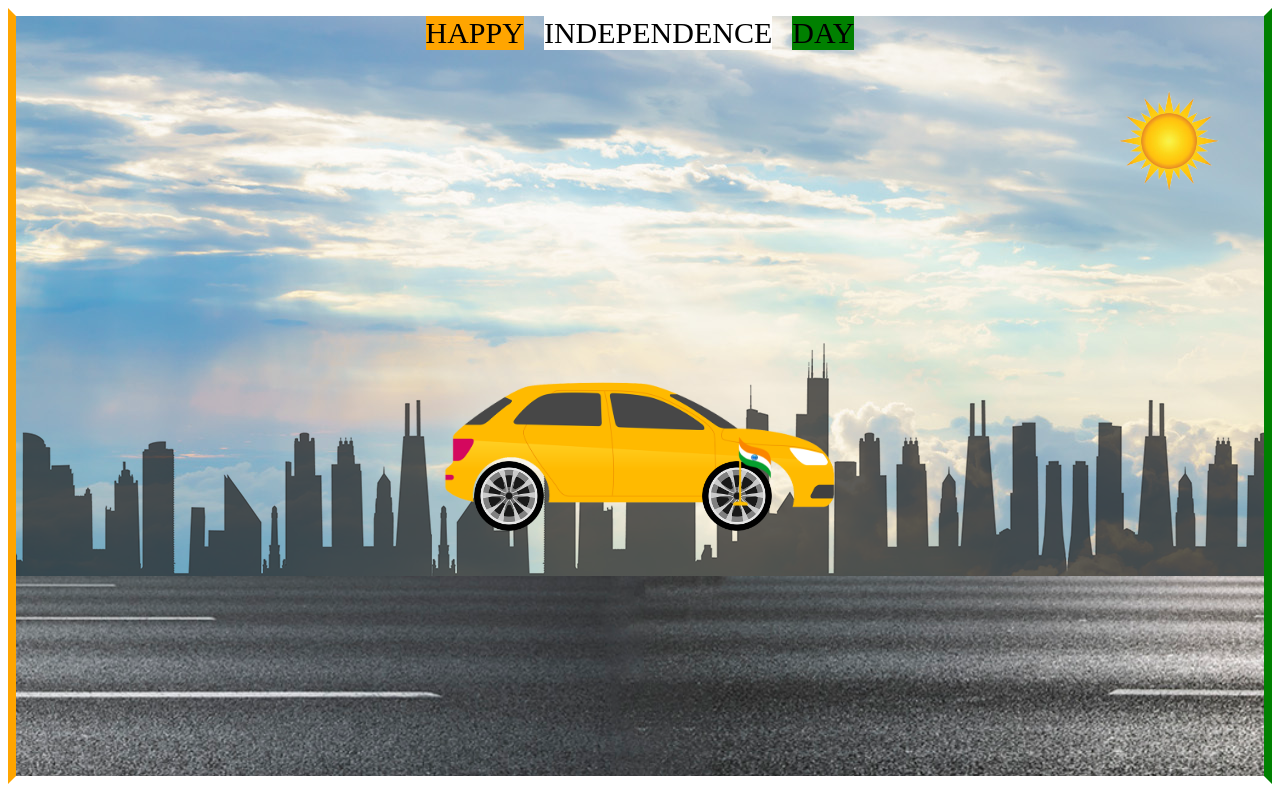
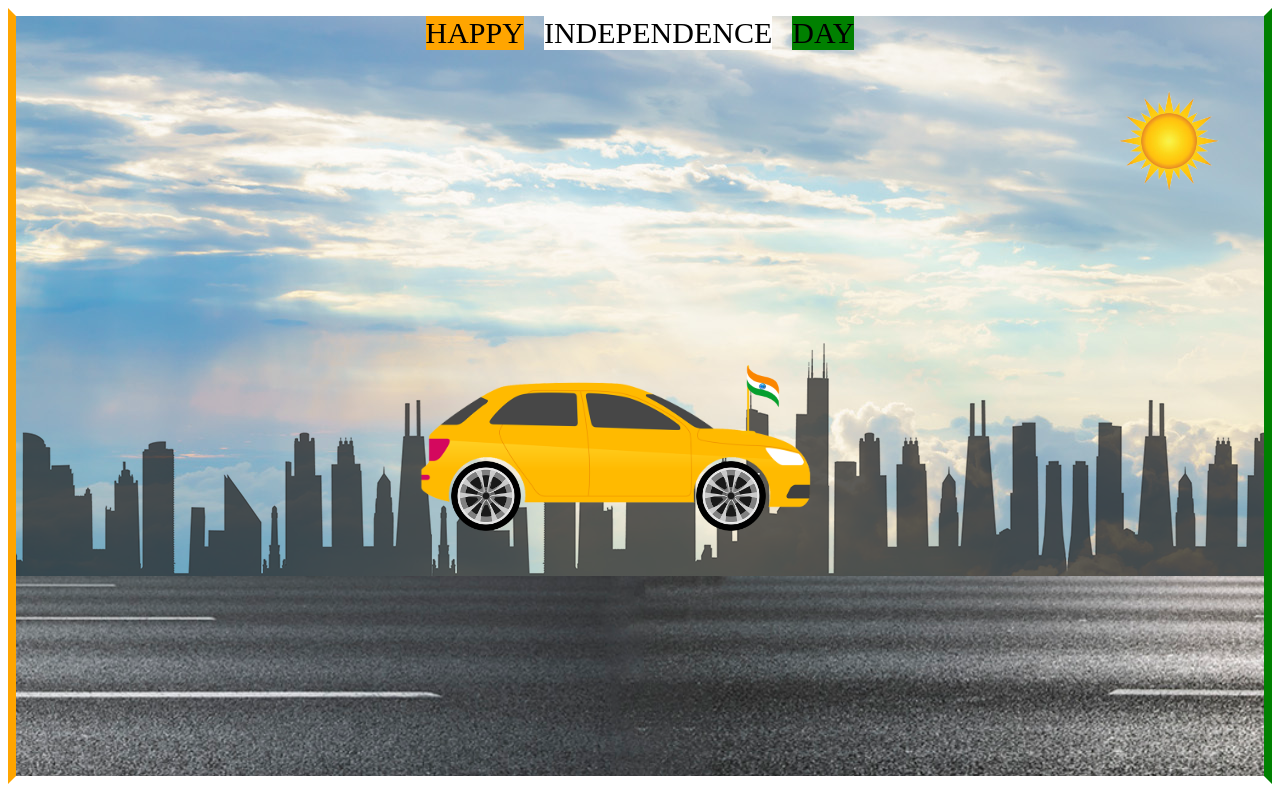
Before and after one commit to Anujmishra14/CSS-Hands-on-6, a plain HTML site: page index3.html in a window 1280 px wide. Drawn offline with Linux system fonts and the light colour scheme.

Commit message:
this is my css hands-on 6

```diff
--- a/style2.css
+++ b/style2.css
@@ -51,7 +51,7 @@
     width: 400px;
     position: absolute;
     top: 355px;
-    left: 34%;
+    left: 400px;
     z-index: 2;
 
 }
@@ -59,12 +59,12 @@
     width: 70px;
     position:absolute;
     top:445px;
-    left: 36.7%;
+    left: 435px;
     z-index: 3;
     animation: wheel 1s linear infinite;
 }
 .wheel2{
-    left: 55%;
+    left:680px;
 }
 @keyframes wheel{
     100%{
@@ -74,8 +74,8 @@
 .flag{
     height: 100px;
     position:absolute;
-    left: 54.5%;
-    top: 53.5%;
+    left: 688px;
+    top: 336px;
     z-index: 4;
 
 }
```
